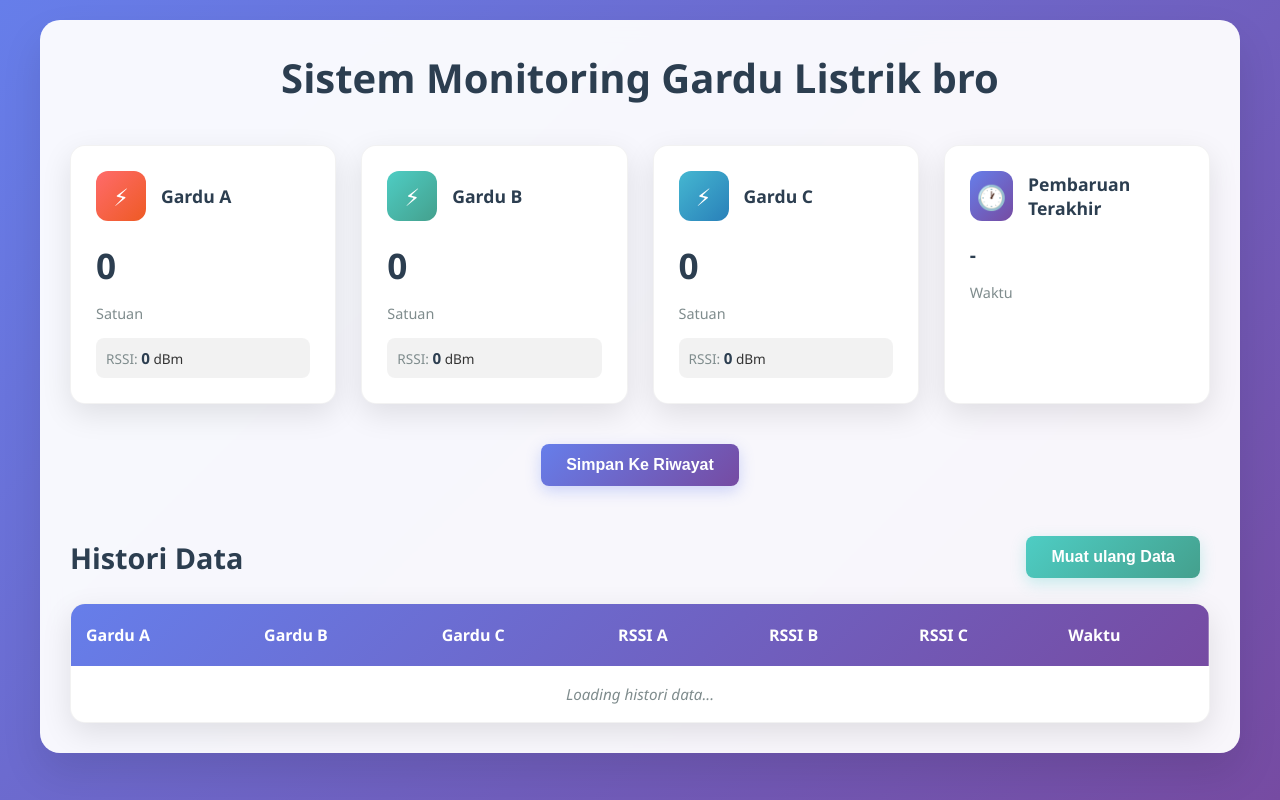
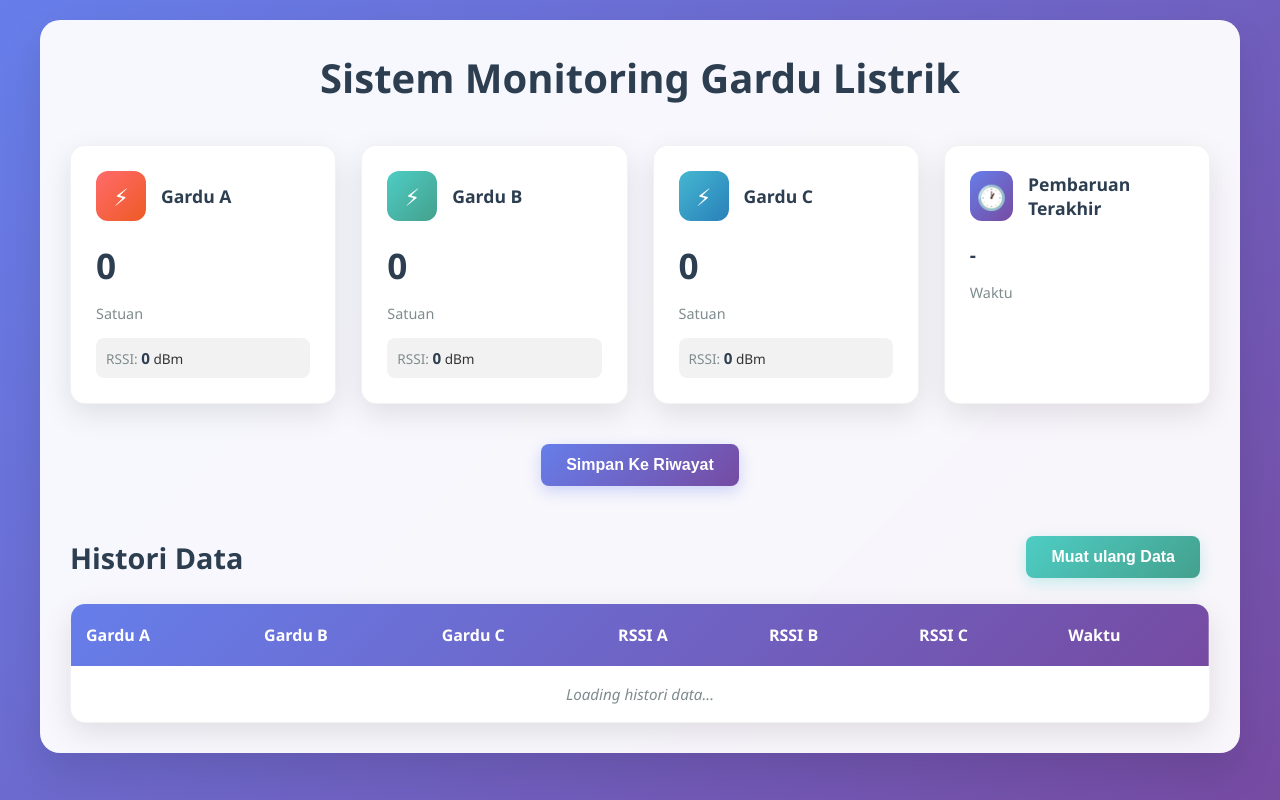
Before and after one commit to galihpermana292/skripsi-dika, a plain HTML site: page frontend2.html in a window 1280 px wide. Drawn offline with Linux system fonts and the light colour scheme; a script that the page names is missing.

Commit message:
Update frontend2.html

```diff
--- a/frontend2.html
+++ b/frontend2.html
@@ -327,7 +327,7 @@
 <body>
     <div class="container">
         <div class="header">
-            <h1>Sistem Monitoring Gardu Listrik bro</h1>
+            <h1>Sistem Monitoring Gardu Listrik</h1>
             <p class="subtitle"></p>
         </div>
 
```
